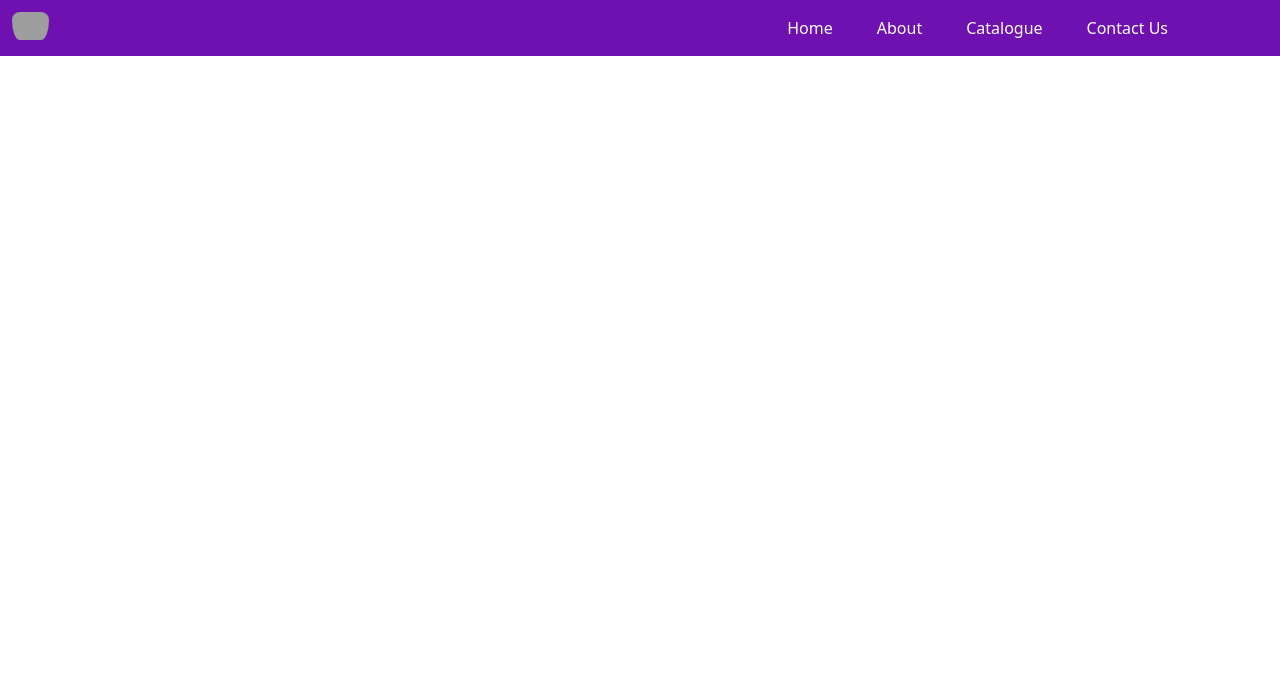
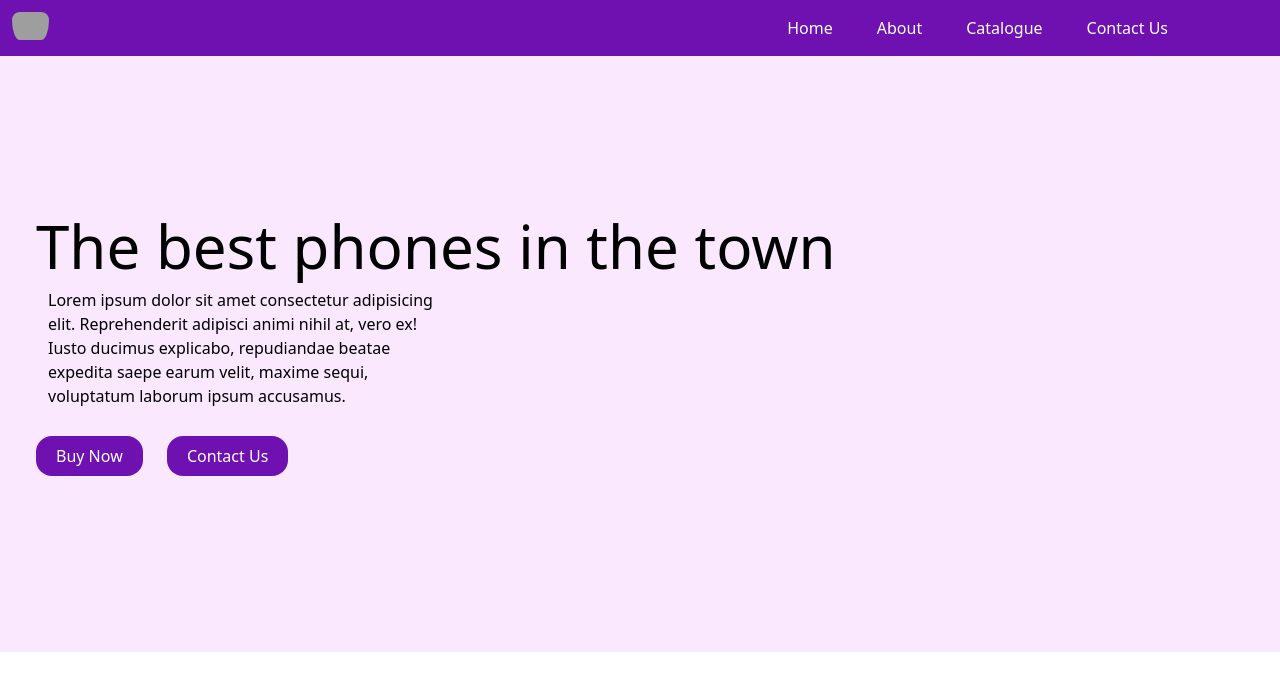
Before and after one commit to sailathakakumanu/tailwind-css-tutorials, a website: page First-tailwind-css-website/index.html in a window 1280 px wide. Drawn offline with nearby package versions, Linux system fonts and the light colour scheme; grey boxes are pictures that could not be loaded.

Commit message:
Create Content Section

```diff
--- a/First-tailwind-css-website/index.html
+++ b/First-tailwind-css-website/index.html
@@ -16,5 +16,21 @@
             <li class="cursor-pointer">Contact Us</li>
         </ul>
     </nav>
+    <main>
+        <div class="main bg-fuchsia-100 py-40 pl-9">
+        <div class="text-6xl">
+            The best phones in the town
+        </div>
+            <p class="py-3 px-3 w-1/3">Lorem ipsum dolor sit amet consectetur adipisicing elit. Reprehenderit adipisci animi nihil at, vero ex! Iusto ducimus explicabo, repudiandae beatae expedita saepe earum velit, maxime sequi, voluptatum laborum ipsum accusamus.</p>
+            <div class="button">
+                <button class="bg-purple-800 px-5 mr-5 my-4 py-2 rounded-2xl text-white hover:bg-fuchsia-950 hover:text-lg">
+                    Buy Now
+                </button>
+                <button class="bg-purple-800 px-5 mr-5 my-4 py-2 rounded-2xl text-white hover:bg-fuchsia-950 hover:text-lg">
+                    Contact Us
+                </button>
+            </div>
+        </div>
+    </main>
 </body>
 </html>
```
